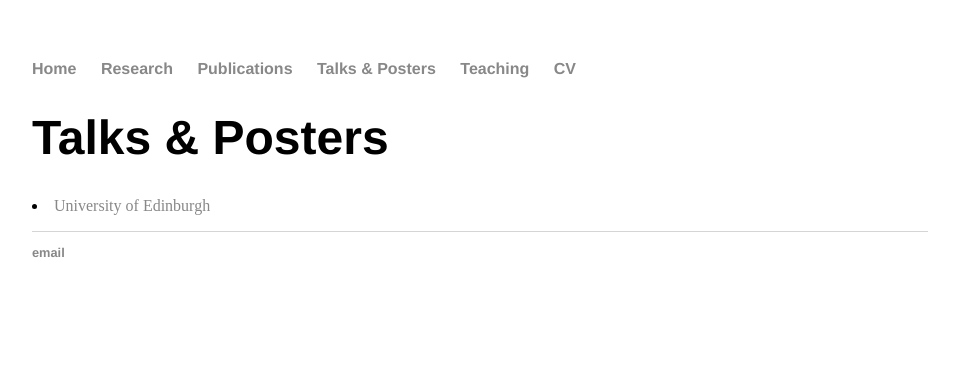
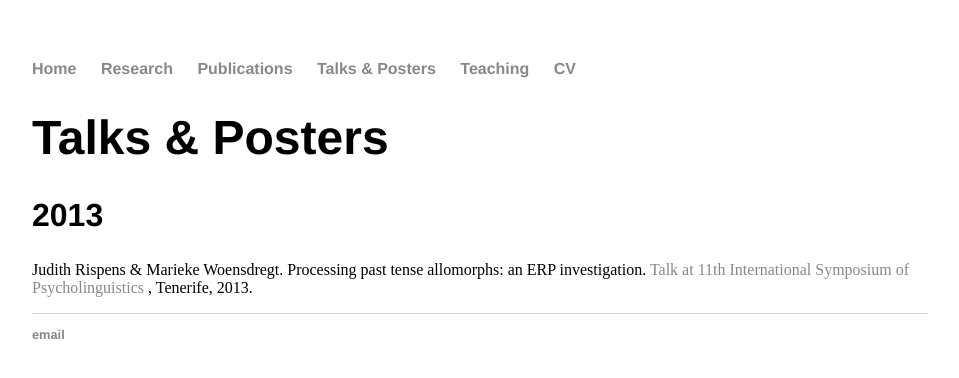
Before and after one commit to marieke-woensdregt/marieke-woensdregt.github.io, a Jekyll site: the page built from talks_n_posters/index.html, in a window 1280 px wide. Shown: the top 378 px of the page, without its empty margins (160-1119 px from the left). Built offline with Jekyll 4.4.1, drawn with Linux system fonts in a browser that asks for light colours.

Commit message:
Update index.html

```diff
--- a/talks_n_posters/index.html
+++ b/talks_n_posters/index.html
@@ -5,6 +5,9 @@ title: Talks_n_Posters
 <div class="blurb">
 	<h1>Talks &amp; Posters</h1>
 	<p>
-		<li> <a href="http://www.ed.ac.uk/">University of Edinburgh</a> </li>
+		<h2> 2013 </h2>
+		Judith Rispens &amp; Marieke Woensdregt. Processing past tense allomorphs: an ERP investigation.
+	<a href="http://escop.eu/news/conferences-news/11th-international-symposium-of-psycholinguistics/www.neurocog.ull.es/www.neurocog.ull.es/psycholinguistics"> Talk at 11th International Symposium of Psycholinguistics </a>,
+	Tenerife, 2013.
 	</p>
 </div><!-- /.blurb -->
```
